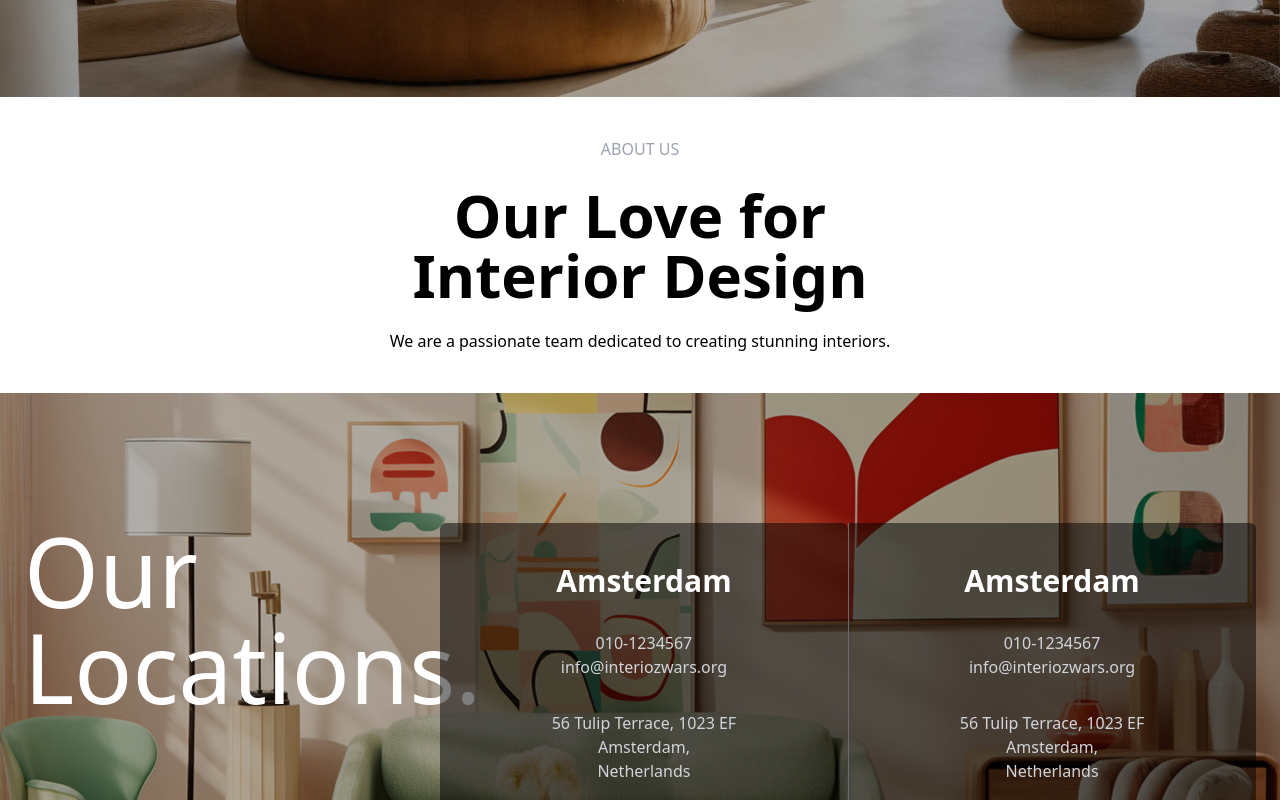
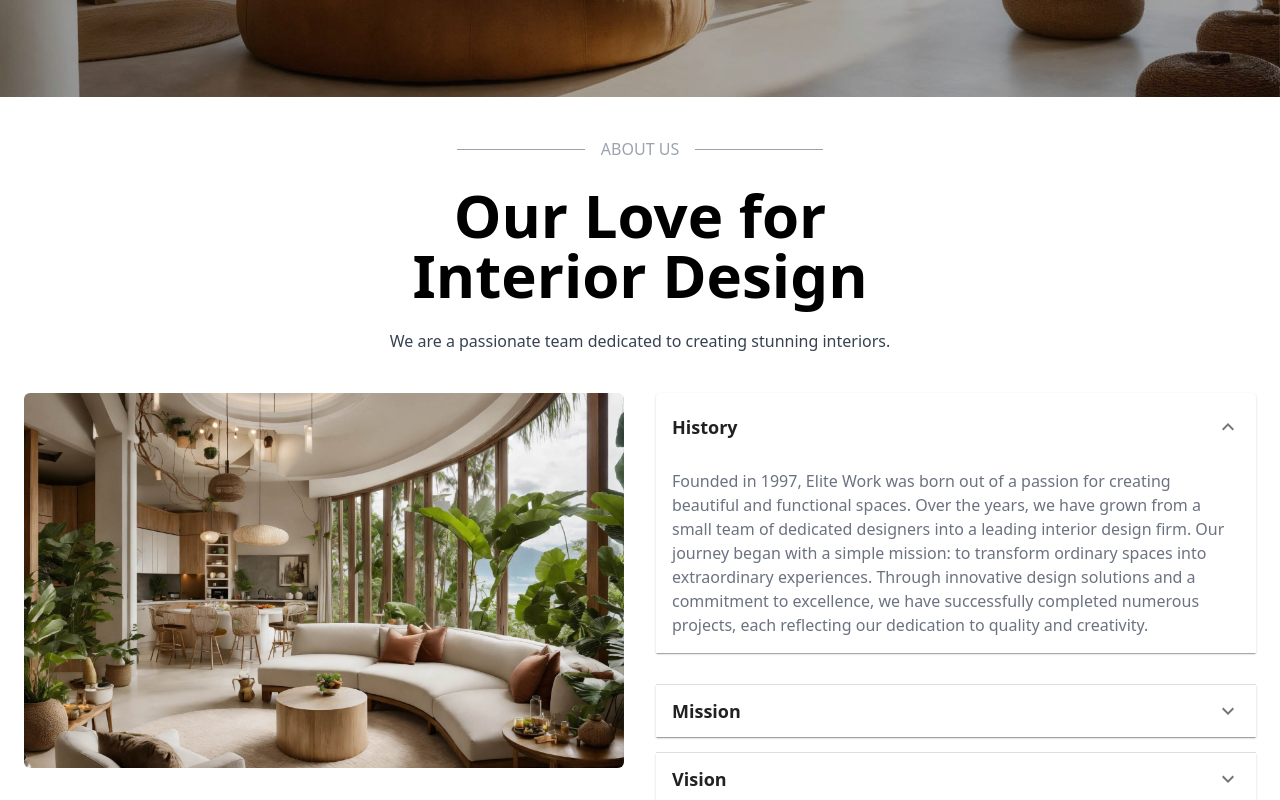
Before and after one commit to Coader-Sasmi/elite_work, a Next.js app: page / in a window 1280 px wide. Shown: the part 640-1440 px from the top of the page. Built offline with nearby package versions, Linux system fonts and the light colour scheme.

Commit message:
About us design ongoing

```diff
--- a/src/components/AboutUs.tsx
+++ b/src/components/AboutUs.tsx
@@ -1,16 +1,30 @@
+import { Accordion } from ".";
+
 export default function AboutUs() {
   return (
-    <section className="main-container py-10">
-      <div className="flex flex-col gap-6 justify-center items-center">
-        <div className="text-gray-400">ABOUT US</div>
-        <h1 className="text-center text-6xl font-semibold">
+    <aside className="main-container py-10 flex flex-col gap-10">
+      <section className="flex flex-col gap-6 justify-center items-center">
+        <div className="flex justify-center items-center">
+          <div className="md:w-32 w-16 h-[0.01rem] bg-gray-400"></div>
+          <div className="text-gray-400 px-4">ABOUT US</div>
+          <div className="md:w-32 w-16 h-[0.01rem] bg-gray-400"></div>
+        </div>
+        <h1 className="text-center md:text-6xl text-4xl font-semibold">
           Our Love for
           <br /> Interior Design
         </h1>
-        <p>
+        <p className="text-center text-gray-700">
           We are a passionate team dedicated to creating stunning interiors.
         </p>
-      </div>
-    </section>
+      </section>
+      <section className="w-full flex lg:flex-row flex-col gap-8">
+        <div className="w-full">
+          <img src="Hero_1.jpg" className="rounded-md" />
+        </div>
+        <div className="w-full">
+          <Accordion />
+        </div>
+      </section>
+    </aside>
   );
 }
--- /dev/null
+++ b/src/components/Accordion.tsx
@@ -0,0 +1,55 @@
+"use client";
+/* eslint-disable @typescript-eslint/no-explicit-any */
+import ExpandMoreIcon from "@mui/icons-material/ExpandMore";
+import Accordion from "@mui/material/Accordion";
+import AccordionDetails from "@mui/material/AccordionDetails";
+import AccordionSummary from "@mui/material/AccordionSummary";
+import { useState } from "react";
+
+export default function AccordionExpandDefault() {
+  const AccordionArr = [
+    {
+      key: 1,
+      header: "History",
+      desc: "Founded in 1997, Elite Work was born out of a passion for creating beautiful and functional spaces. Over the years, we have grown from a small team of dedicated designers into a leading interior design firm. Our journey began with a simple mission: to transform ordinary spaces into extraordinary experiences. Through innovative design solutions and a commitment to excellence, we have successfully completed numerous projects, each reflecting our dedication to quality and creativity.",
+    },
+    {
+      key: 2,
+      header: "Mission",
+      desc: "At Elite Work, our mission is to enhance the lives of our clients by creating spaces that are both aesthetically pleasing and highly functional. We believe that a well-designed environment can significantly impact one's well-being and productivity. Our goal is to deliver personalized design solutions that reflect our clients' unique tastes and needs while maintaining the highest standards of quality and professionalism.",
+    },
+    {
+      key: 3,
+      header: "Vision",
+      desc: "Our vision is to be a global leader in the interior design industry, renowned for our creativity, innovation, and exceptional service. We aspire to continuously push the boundaries of design, embracing new trends and technologies to create spaces that inspire and delight. At Elite Work, we are committed to making the world a more beautiful place, one room at a time.",
+    },
+  ];
+
+  const [expanded, setExpanded] = useState(1); // Default open accordion key
+
+  const handleChange = (panelKey: any) => (event: any, isExpanded: any) => {
+    setExpanded(isExpanded ? panelKey : false); // Toggle expansion
+  };
+  return (
+    <div className="flex flex-col gap-4 shadow-none">
+      {AccordionArr?.map((curElm) => (
+        <Accordion
+          key={curElm?.key}
+          defaultExpanded={curElm?.key === 1}
+          expanded={expanded === curElm?.key}
+          onChange={handleChange(curElm?.key)}
+        >
+          <AccordionSummary
+            expandIcon={<ExpandMoreIcon />}
+            className="shadow-none"
+          >
+            <p className="text-lg font-semibold">{curElm?.header}</p>
+          </AccordionSummary>
+          <AccordionDetails>
+            <p className="text-gray-500">{curElm?.desc}</p>
+          </AccordionDetails>
+        </Accordion>
+      ))}
+    </div>
+  );
+}
--- a/src/components/index.ts
+++ b/src/components/index.ts
@@ -1,4 +1,5 @@
 export { default as AboutUs } from "./AboutUs";
+export { default as Accordion } from "./Accordion";
 export { default as Footer } from "./Footer";
 export { default as HeroSec } from "./HeroSec";
 export { default as Navbar } from "./Navbar";
```
